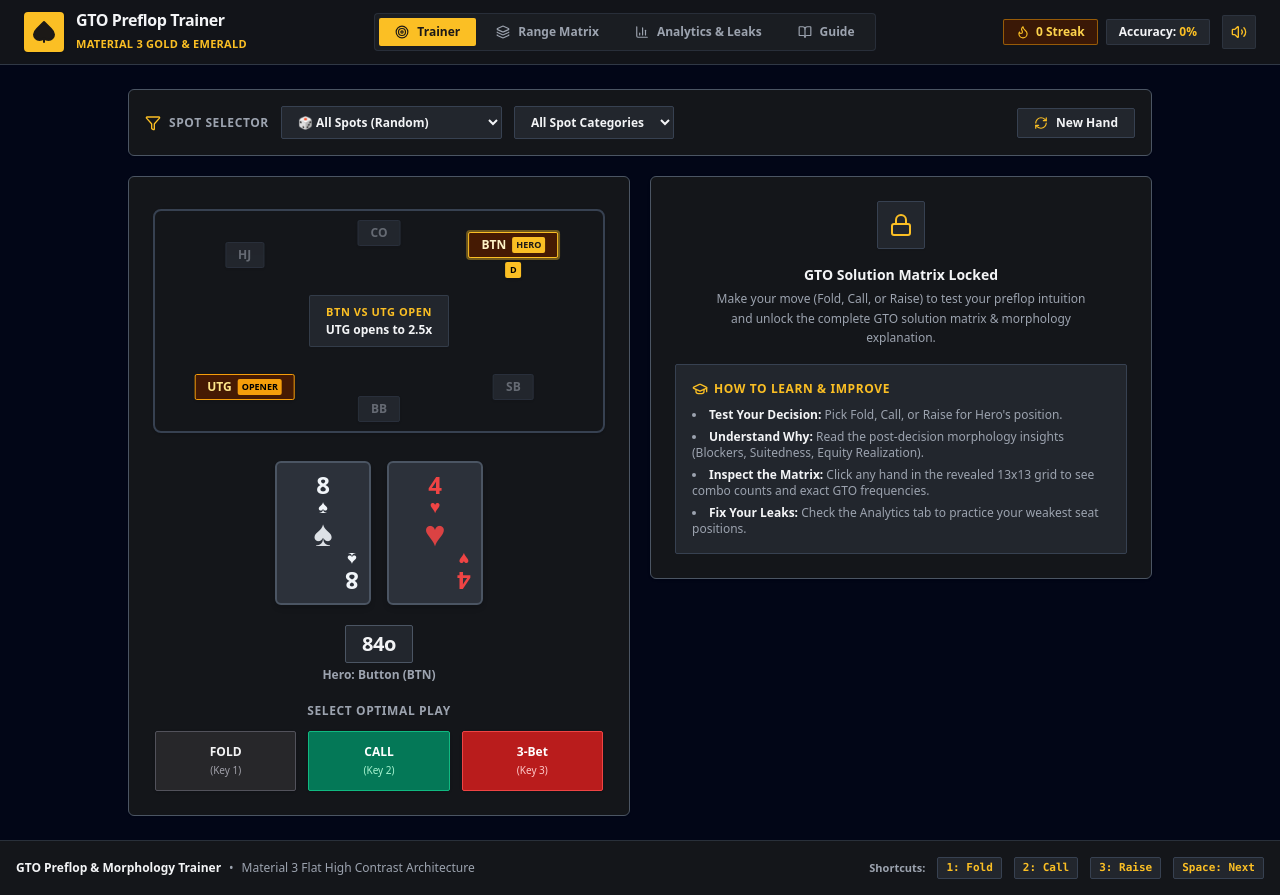
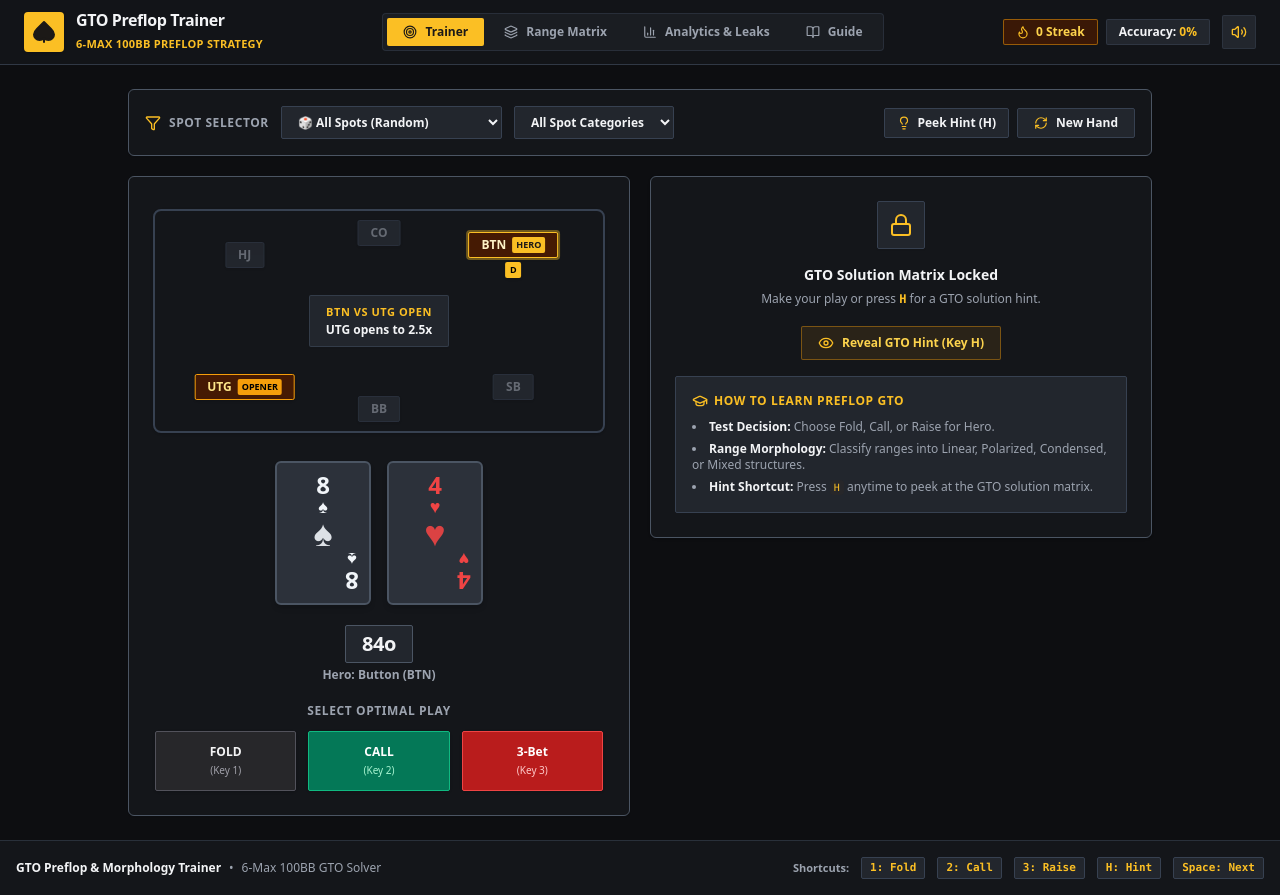
Before and after one commit to Rizehigh/gto-preflop-trainer, a React (Vite) app: page / in a window 1280 px wide. Built offline with nearby package versions, Linux system fonts and the light colour scheme.

Commit message:
feat: add hint keybind H, range morphology classifications (Linear/Polarized/Condensed/Mixed) and remove blue background tint

```diff
--- a/src/App.tsx
+++ b/src/App.tsx
@@ -133,7 +133,7 @@ export function App() {
     : 0;
 
   return (
-    <div className="min-h-screen bg-slate-950 text-slate-100 flex flex-col justify-between selection:bg-emerald-500 selection:text-slate-950">
+    <div className="min-h-screen bg-[#0d0e11] text-zinc-100 flex flex-col justify-between selection:bg-amber-500 selection:text-zinc-950">
       <div>
         <Navbar
           currentTab={currentTab}
--- a/src/components/Footer.tsx
+++ b/src/components/Footer.tsx
@@ -7,7 +7,7 @@ export const Footer: React.FC = () => {
         <div className="flex items-center gap-2">
           <span className="font-bold text-m3-onSurface">GTO Preflop & Morphology Trainer</span>
           <span>•</span>
-          <span>Material 3 Flat High Contrast Architecture</span>
+          <span>6-Max 100BB GTO Solver</span>
         </div>
 
         <div className="flex items-center gap-3 text-m3-onSurfaceVariant text-[11px] font-semibold">
@@ -15,6 +15,7 @@ export const Footer: React.FC = () => {
           <span className="bg-m3-surfaceContainerHigh px-2 py-0.5 rounded-m3-xs font-mono text-m3-primary border border-m3-outlineVariant">1: Fold</span>
           <span className="bg-m3-surfaceContainerHigh px-2 py-0.5 rounded-m3-xs font-mono text-m3-primary border border-m3-outlineVariant">2: Call</span>
           <span className="bg-m3-surfaceContainerHigh px-2 py-0.5 rounded-m3-xs font-mono text-m3-primary border border-m3-outlineVariant">3: Raise</span>
+          <span className="bg-m3-surfaceContainerHigh px-2 py-0.5 rounded-m3-xs font-mono text-m3-primary border border-m3-outlineVariant">H: Hint</span>
           <span className="bg-m3-surfaceContainerHigh px-2 py-0.5 rounded-m3-xs font-mono text-m3-primary border border-m3-outlineVariant">Space: Next</span>
         </div>
       </div>
--- a/src/components/Navbar.tsx
+++ b/src/components/Navbar.tsx
@@ -35,7 +35,7 @@ export const Navbar: React.FC<NavbarProps> = ({
               GTO Preflop Trainer
             </h1>
             <span className="text-[11px] font-bold text-m3-primary tracking-wide uppercase">
-              Material 3 Gold & Emerald
+              6-Max 100BB Preflop Strategy
             </span>
           </div>
         </div>
--- a/src/components/TrainerTab.tsx
+++ b/src/components/TrainerTab.tsx
@@ -1,13 +1,13 @@
 import React, { useState, useEffect, useCallback } from 'react';
 import { ActionType, Card, HandAttempt, Position, SpotDefinition } from '../types/poker';
 import { SPOT_DEFINITIONS } from '../data/gtoRanges';
-import { classifyHandType, dealCardsForNotation, evaluateUserAction, formatPositionLabel, getAll169Hands } from '../utils/pokerUtils';
+import { classifyHandType, dealCardsForNotation, evaluateUserAction, formatPositionLabel, getAll169Hands, getMorphologyStructureMeta } from '../utils/pokerUtils';
 import { sounds } from '../utils/soundEffects';
 import { PokerTable } from './PokerTable';
 import { PlayingCard } from './PlayingCard';
 import { MorphologyExplanation } from './MorphologyExplanation';
 import { RangeGrid } from './RangeGrid';
-import { Filter, RefreshCw, ShieldAlert, Lock, Eye, HelpCircle, GraduationCap } from 'lucide-react';
+import { Filter, RefreshCw, ShieldAlert, Lock, Eye, GraduationCap, Lightbulb } from 'lucide-react';
 
 interface TrainerTabProps {
   onRecordAttempt: (attempt: HandAttempt) => void;
@@ -22,6 +22,8 @@ export const TrainerTab: React.FC<TrainerTabProps> = ({ onRecordAttempt, leakPos
   const [handNotation, setHandNotation] = useState<string>('AKs');
   const [dealtCards, setDealtCards] = useState<Card[]>([]);
   const [userAction, setUserAction] = useState<ActionType | null>(null);
+  const [showHint, setShowHint] = useState<boolean>(false);
+
   const [evaluation, setEvaluation] = useState<{
     isCorrect: boolean;
     isMixed: boolean;
@@ -53,6 +55,7 @@ export const TrainerTab: React.FC<TrainerTabProps> = ({ onRecordAttempt, leakPos
 
     setUserAction(null);
     setEvaluation(null);
+    setShowHint(false);
 
     sounds.playCardDeal();
   }, [selectedSpotId, selectedCategory, leakPosition]);
@@ -100,6 +103,10 @@ export const TrainerTab: React.FC<TrainerTabProps> = ({ onRecordAttempt, leakPos
     const handleKeyDown = (e: KeyboardEvent) => {
       if (e.target instanceof HTMLInputElement || e.target instanceof HTMLSelectElement) return;
 
+      if (e.key === 'h' || e.key === 'H') {
+        setShowHint((prev) => !prev);
+      }
+
       if (userAction === null) {
         if (e.key === '1') handleActionPick('fold');
         if (e.key === '2' && currentSpot.allowedActions.includes('call')) handleActionPick('call');
@@ -117,11 +124,12 @@ export const TrainerTab: React.FC<TrainerTabProps> = ({ onRecordAttempt, leakPos
   }, [userAction, currentSpot, generateNewHand]);
 
   const freq = currentSpot.ranges[handNotation] || { fold: 1, call: 0, raise: 0 };
+  const morphologyMeta = getMorphologyStructureMeta(currentSpot.morphologyStructure);
 
   return (
     <div className="w-full max-w-5xl mx-auto space-y-5">
 
-      {/* Surface Controls Bar */}
+      {/* Controls Header */}
       <div className="bg-m3-surfaceContainerLow border border-m3-outline p-4 rounded-m3-md flex flex-wrap items-center justify-between gap-4 shadow-sm">
         <div className="flex flex-wrap items-center gap-3">
           <div className="flex items-center gap-2 text-xs font-bold text-m3-onSurfaceVariant uppercase tracking-wider">
@@ -165,6 +173,20 @@ export const TrainerTab: React.FC<TrainerTabProps> = ({ onRecordAttempt, leakPos
           )}
         </div>
 
+        <div className="flex items-center gap-2">
+          <button
+            onClick={() => setShowHint((prev) => !prev)}
+            className={`px-3 py-1.5 font-bold rounded-m3-xs text-xs flex items-center gap-1.5 transition-colors border shadow-sm ${
+              showHint
+                ? 'bg-amber-500 text-zinc-950 border-amber-400 font-extrabold'
+                : 'bg-m3-surfaceContainerHigh hover:bg-m3-surfaceBright text-m3-onSurface border-m3-outlineVariant'
+            }`}
+            title="Toggle GTO Solution Hint (Key H)"
+          >
+            <Lightbulb className="w-3.5 h-3.5 text-amber-400" />
+            <span>{showHint ? 'Hide Hint (H)' : 'Peek Hint (H)'}</span>
+          </button>
+
           <button
             onClick={generateNewHand}
             className="px-4 py-1.5 bg-m3-surfaceContainerHigh hover:bg-m3-surfaceBright text-m3-onSurface font-bold rounded-m3-xs text-xs flex items-center gap-2 transition-colors border border-m3-outlineVariant shadow-sm"
@@ -173,11 +195,12 @@ export const TrainerTab: React.FC<TrainerTabProps> = ({ onRecordAttempt, leakPos
             <span>New Hand</span>
           </button>
         </div>
+      </div>
 
-      {/* Main Grid Section */}
+      {/* Main Content Grid */}
       <div className="grid grid-cols-1 lg:grid-cols-12 gap-5 items-start">
 
-        {/* Left Column: Cards & Action Buttons */}
+        {/* Left Column: Poker Table & Action Controls */}
         <div className="lg:col-span-6 flex flex-col items-center bg-m3-surfaceContainerLow border border-m3-outline rounded-m3-md p-6 shadow-sm relative">
 
           <PokerTable
@@ -258,8 +281,8 @@ export const TrainerTab: React.FC<TrainerTabProps> = ({ onRecordAttempt, leakPos
 
         {/* Right Column: Solution Grid & Morphology Feedback */}
         <div className="lg:col-span-6 space-y-4 flex flex-col items-center w-full">
-          {userAction === null ? (
-            /* Locked / Pre-Decision Learning Placeholder */
+          {userAction === null && !showHint ? (
+            /* Pre-Decision Locked State */
             <div className="w-full bg-m3-surfaceContainerLow border border-m3-outline rounded-m3-md p-6 text-center space-y-4 shadow">
               <div className="w-12 h-12 bg-m3-surfaceContainerHigh border border-m3-outlineVariant rounded-m3-xs flex items-center justify-center mx-auto text-m3-primary shadow-sm">
                 <Lock className="w-6 h-6" />
@@ -268,31 +291,40 @@ export const TrainerTab: React.FC<TrainerTabProps> = ({ onRecordAttempt, leakPos
               <div>
                 <h3 className="text-sm font-bold text-m3-onSurface">GTO Solution Matrix Locked</h3>
                 <p className="text-xs text-m3-onSurfaceVariant font-medium mt-1 max-w-sm mx-auto leading-relaxed">
-                  Make your move (Fold, Call, or Raise) to test your preflop intuition and unlock the complete GTO solution matrix & morphology explanation.
+                  Make your play or press <strong className="text-amber-400 font-mono">H</strong> for a GTO solution hint.
                 </p>
+              </div>
+
+              <div className="flex justify-center">
+                <button
+                  onClick={() => setShowHint(true)}
+                  className="px-4 py-2 bg-amber-500/10 hover:bg-amber-500/20 text-amber-300 font-bold border border-amber-500/40 rounded-m3-xs text-xs flex items-center gap-2 transition-colors"
+                >
+                  <Eye className="w-4 h-4 text-amber-400" />
+                  <span>Reveal GTO Hint (Key H)</span>
+                </button>
               </div>
 
               <div className="bg-m3-surfaceContainerHigh p-4 rounded-m3-xs border border-m3-outlineVariant text-left space-y-2.5">
                 <div className="text-xs font-bold text-m3-primary flex items-center gap-1.5 uppercase tracking-wider">
                   <GraduationCap className="w-4 h-4" />
-                  <span>How to Learn & Improve</span>
+                  <span>How to Learn Preflop GTO</span>
                 </div>
 
                 <ul className="text-xs text-m3-onSurfaceVariant space-y-1.5 font-medium list-disc list-inside">
-                  <li><strong className="text-m3-onSurface">Test Your Decision:</strong> Pick Fold, Call, or Raise for Hero's position.</li>
-                  <li><strong className="text-m3-onSurface">Understand Why:</strong> Read the post-decision morphology insights (Blockers, Suitedness, Equity Realization).</li>
-                  <li><strong className="text-m3-onSurface">Inspect the Matrix:</strong> Click any hand in the revealed 13x13 grid to see combo counts and exact GTO frequencies.</li>
-                  <li><strong className="text-m3-onSurface">Fix Your Leaks:</strong> Check the Analytics tab to practice your weakest seat positions.</li>
+                  <li><strong className="text-m3-onSurface">Test Decision:</strong> Choose Fold, Call, or Raise for Hero.</li>
+                  <li><strong className="text-m3-onSurface">Range Morphology:</strong> Classify ranges into Linear, Polarized, Condensed, or Mixed structures.</li>
+                  <li><strong className="text-m3-onSurface">Hint Shortcut:</strong> Press <kbd className="px-1 py-0.5 bg-zinc-800 text-amber-400 rounded font-mono text-[10px]">H</kbd> anytime to peek at the GTO solution matrix.</li>
                 </ul>
               </div>
             </div>
           ) : (
-            /* Post-Decision Solution & Feedback */
+            /* Unlocked Solution Grid & Morphology Breakdown */
             <>
               {evaluation && (
                 <MorphologyExplanation
                   isCorrect={evaluation.isCorrect}
-                  userAction={userAction}
+                  userAction={userAction!}
                   optimalAction={evaluation.optimalAction}
                   message={evaluation.message}
                   handNotation={handNotation}
@@ -304,11 +336,26 @@ export const TrainerTab: React.FC<TrainerTabProps> = ({ onRecordAttempt, leakPos
                 />
               )}
 
-              <div className="w-full bg-m3-surfaceContainerLow border border-m3-outline rounded-m3-md p-4 shadow overflow-hidden">
+              <div className="w-full bg-m3-surfaceContainerLow border border-m3-outline rounded-m3-md p-4 shadow overflow-hidden space-y-3">
+                {/* Range Morphology Structure Header */}
+                <div className={`p-3 rounded-m3-xs border flex flex-col gap-1 ${morphologyMeta.badgeBg} ${morphologyMeta.borderColor}`}>
+                  <div className="flex items-center justify-between">
+                    <span className="text-xs uppercase font-extrabold tracking-wider text-m3-onSurface">
+                      Spot Range Morphology
+                    </span>
+                    <span className={`px-2.5 py-0.5 font-black text-xs uppercase tracking-wide border rounded-m3-xs ${morphologyMeta.textColor} ${morphologyMeta.borderColor}`}>
+                      {morphologyMeta.label}
+                    </span>
+                  </div>
+                  <p className="text-xs font-semibold text-zinc-300 leading-snug mt-0.5">
+                    {currentSpot.morphologyDescription}
+                  </p>
+                </div>
+
                 <RangeGrid
                   spot={currentSpot}
                   highlightHand={handNotation}
-                  title={`GTO Solution: ${currentSpot.name}`}
+                  title={`GTO Matrix: ${currentSpot.name}`}
                   showLegend
                 />
               </div>
```
Also changed, not shown: src/data/gtoRanges.ts (+20 -0 lines), src/types/poker.ts (+5 -3 lines), src/utils/pokerUtils.ts (+44 -1 lines). Lines whose indentation alone changed are shown as unchanged.
